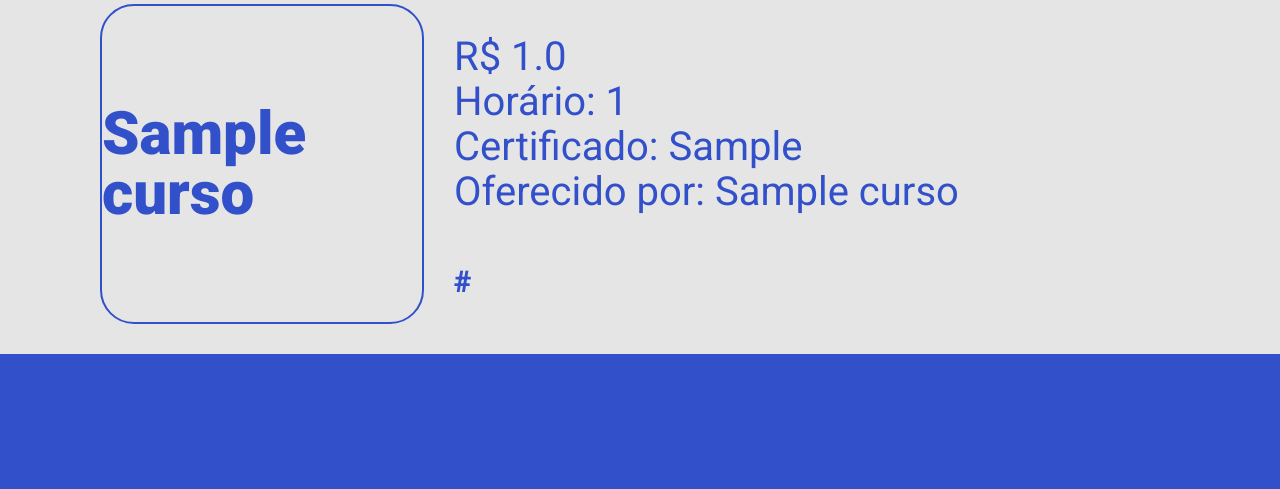
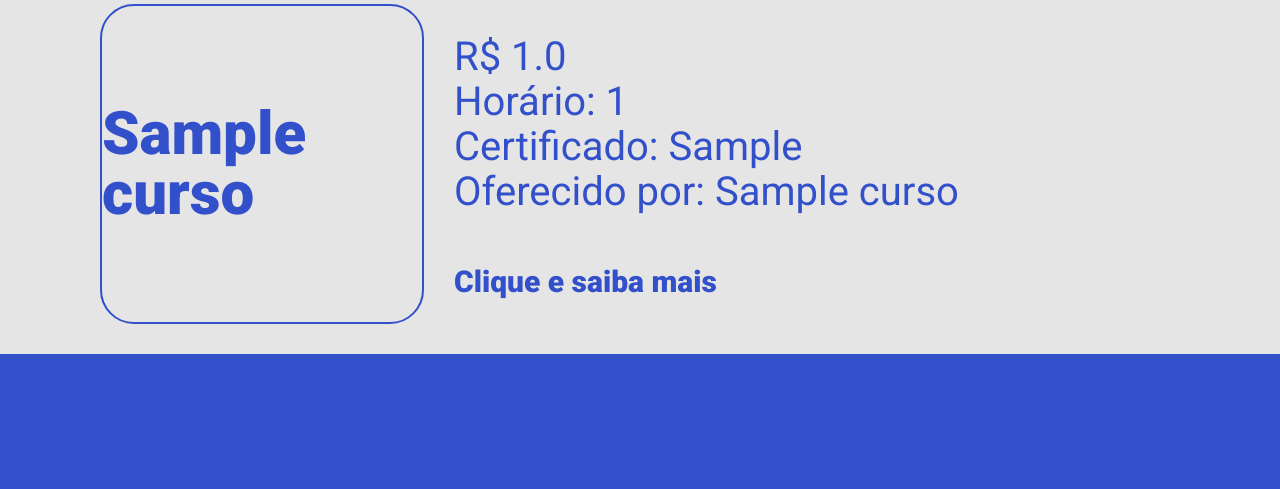
Before and after one commit to ArthurMN/On_no_curso, a Flask app: page /cursos-disponiveis in a window 1280 px wide. Shown: the part 482-971 px from the top of the page. Run offline with Flask 2, Linux system fonts and the light colour scheme; tables that the repository leaves empty hold one stand-in row (values such as "Sample post").

Commit message:
Update tela3.html

```diff
--- a/templates/tela3.html
+++ b/templates/tela3.html
@@ -5,7 +5,7 @@
     <meta charset="UTF-8">
     <meta http-equiv="X-UA-Compatible" content="IE=edge">
     <meta name="viewport" content="width=device-width, initial-scale=1.0">
-    <title>Document</title>
+    <title>Onnocurso</title>
 
     <!--Fontes-->
     <link rel="preconnect" href="https://fonts.googleapis.com">
@@ -44,7 +44,7 @@
                         <span>Certificado: {{rows.validacao}}</td></span>
                         <span>Oferecido por: {{rows.nome_facilitador}} </span>
                     </div>
-                    <div class="card-footer"><a href="{{rows.link}}">{{rows.link}}</a></div>
+                    <div class="card-footer"><a href="{{rows.link}}">Clique e saiba mais</a></div>
 
                 </div>
             </div>
```
